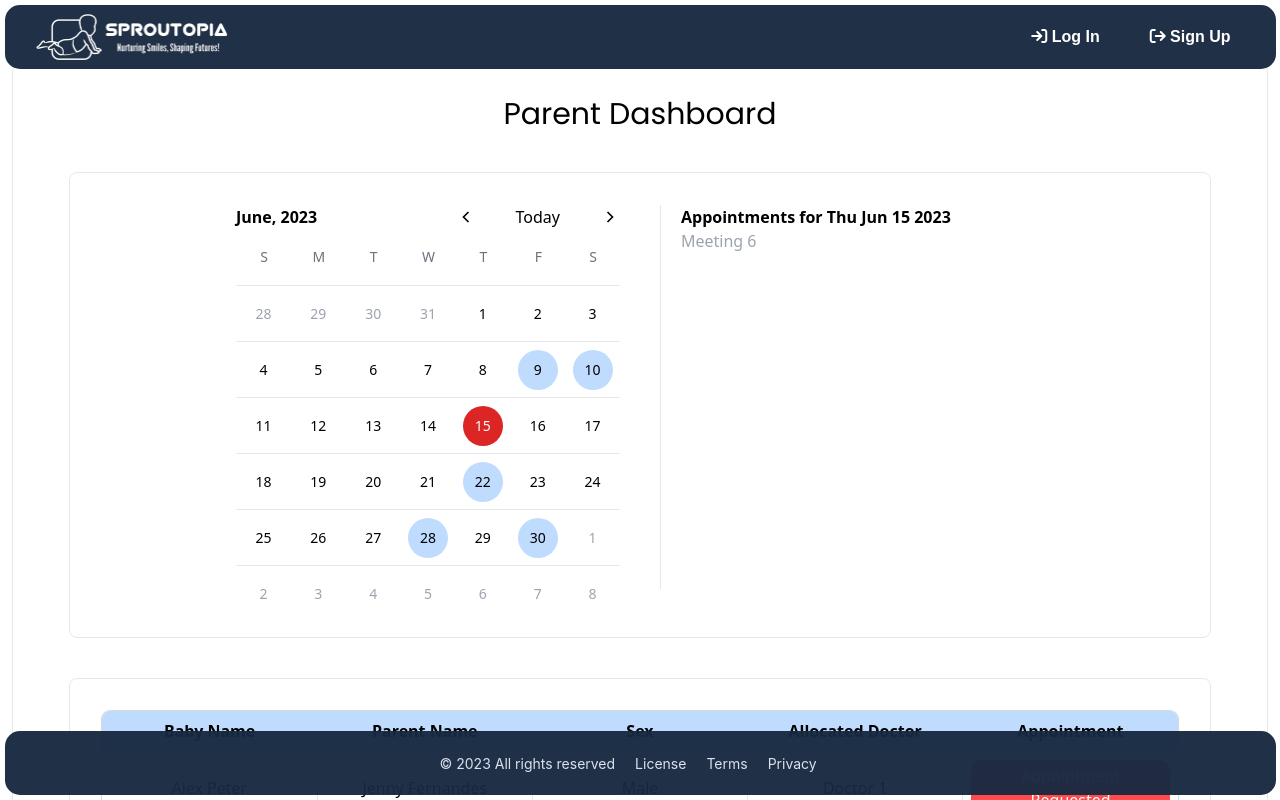
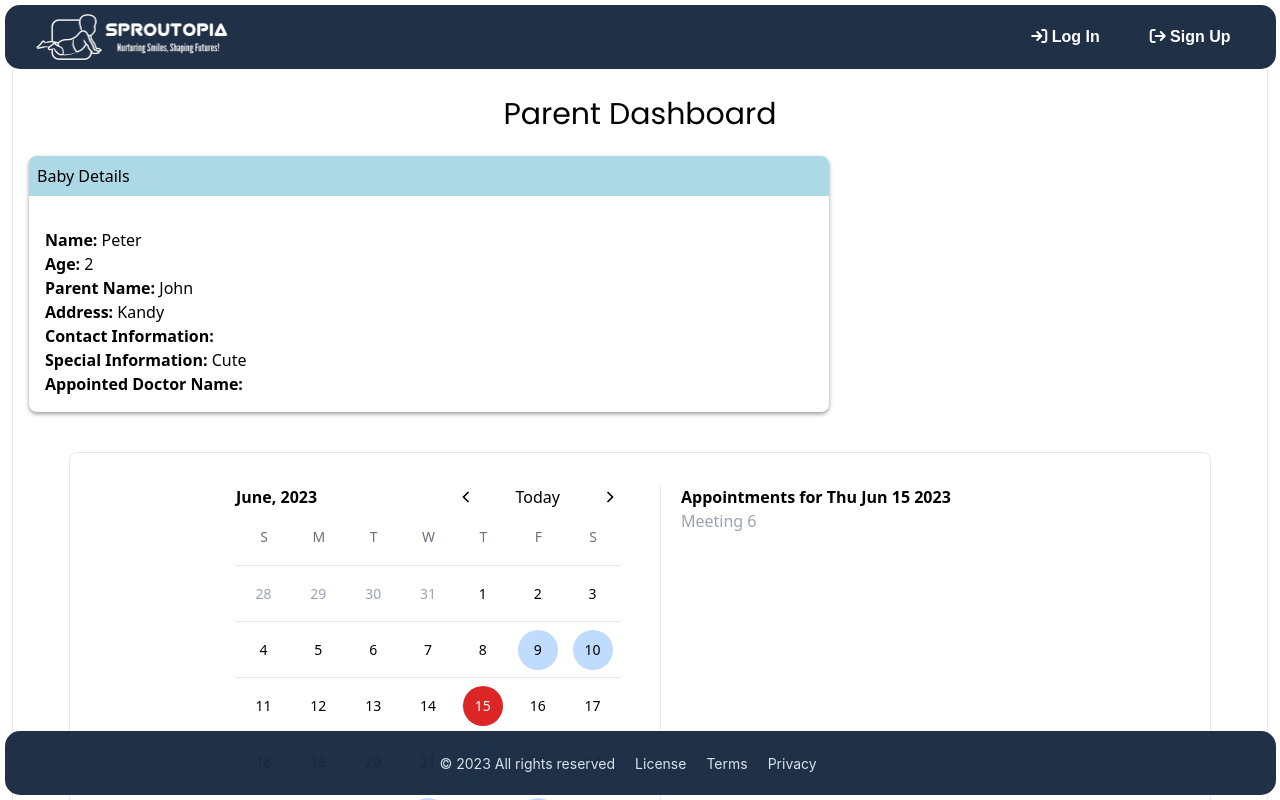
Before and after one commit to cepdnaclk/e19-co225-Baby-Developing-Tracking-System-Web-Application, a React (Vite) app in the folder Front-End/: page /Parent in a window 1280 px wide. Shown: the top 800 px of the page. Built offline with nearby package versions, Linux system fonts and the light colour scheme.

Commit message:
Created BabyDetailsCard for Parent Dashboard and added to parent dashboard

```diff
--- a/Front-End/src/App.jsx
+++ b/Front-End/src/App.jsx
@@ -10,6 +10,7 @@ import DoctorDashboard from "./DoctorDashboard";
 
 import { Home } from "./Home";
 import ParentDashboard from "./ParentDashboard";
+import { BabyRegister } from "./BabyRegister";
 
 function App() {
   const navigate = useNavigate();
@@ -41,6 +42,7 @@ function App() {
           <Route path="/register" element={<Register />} />
           <Route path="/Doctor" element={<DoctorDashboard />} />
           <Route path="/Parent" element={<ParentDashboard />} />
+          <Route path="/BabyRegister" element={<BabyRegister />} />
         </Routes>
     </div>
   );
--- a/Front-End/src/ParentDashboard.jsx
+++ b/Front-End/src/ParentDashboard.jsx
@@ -2,7 +2,7 @@
 
 import React, { useState} from "react";
 import axios from "axios";
-import BabyDetailsCard from "./BabyDetailsCard";
+
 import AppointmentDetailsCard from "./AppointmentDetailsCard";
 import { Nav } from "./Nav";
 import { Footer } from "./Footer";
@@ -10,11 +10,13 @@ import Calendar from "./Calender";
 import { useNavigate } from "react-router-dom";
 import "./ParentDashboard.css";
 import "./AppointmentDetailsCard.css"
+import ParentBabyDetailsCard from "./components/ParentBabyDetailsCard";
 
 const ParentDashboard = () => {
   const [selectedBaby, setSelectedBaby] = useState(null);
   const [selectedAppointment, setSelectedAppointment] = useState(null);
   const [isBabyNotAdded,setIsBabyAdded] = useState(false)
+
   const navigate = useNavigate();
 
 
@@ -37,9 +39,16 @@ const ParentDashboard = () => {
     },
     // Add more baby data as needed
   ];
+  const demoBaby = {
+    name: "Peter",
+    age: 2,
+    parentName : "John",
+    address : "Kandy",
+    specialInformation: "Cute",
 
+  }
   const [selectedBabyTableData,setSelectedBabyTableData] = useState(babyTableData);
-
+  const [babyData,setBabyData] = useState(demoBaby)
   // // Uncomment this to connect the table with the database
   // //(Note that the fields are not correctly matching at the moment)
   // //(Change the endpoint and fields as necessary)
@@ -67,6 +76,32 @@ const ParentDashboard = () => {
 
   //   fetchData();
   // }, []);
+
+// // Method to find out whether you have already registered a baby or not
+//     useEffect(() => {
+//     const fetchData = async () => {
+//       try {
+//         const token = JSON.parse(localStorage.getItem("user"));
+//         const access = token.access_token;
+//         console.log(access);
+
+//         const response = await axios.get('http://localhost:8080/api/v1/parent/babyNotExist', {
+//           headers: {
+//             "Access-Control-Allow-Origin": true,
+//             Authorization: "Bearer " + access
+//           },
+//         });
+
+//         setIsBabyAdded(response.data);
+//         console.log(response.data);
+//       } catch (error) {
+//         console.error('Error fetching data:', error);
+//       }
+//     };
+
+//     fetchData();
+//   }, []);
+
 
 
   // Sample data for the calendar
@@ -109,13 +144,16 @@ const ParentDashboard = () => {
       <div className="parent-dashboard">
         <div className="relative sm:border my-16 mx-3 rounded-lg p-4 flex-row">
           <h1 className="header text-center font-[500] text-3xl">Parent Dashboard</h1>
+          <br/>
           {isBabyNotAdded && <button
 
-          className="link-btn"
-          onClick={() => navigate("/register")}
+          className="accept-button"
+          onClick={() => navigate("/babyregister")}
         >
-          Have'nt added your baby yet
+          Add Baby Details
         </button>}
+
+        {!isBabyNotAdded && <ParentBabyDetailsCard baby = {babyData}/>}
 
           <Calendar />
           <div className="baby-table sm:mx-10 my-10 scale-60 sm:scale-100 sm:border rounded-lg sm:p-8 sm:pb-12">
--- /dev/null
+++ b/Front-End/src/components/ParentBabyDetailsCard.css
@@ -0,0 +1,36 @@
+/* ParentBabyDetailsCard.css */
+
+.parent-baby-details-card {
+
+    backdrop-filter: blur(3px);
+    z-index: 9999;
+    width: 800px;
+    background-color: white;
+    border-radius: 8px;
+    box-shadow: 0px 2px 4px rgba(0, 0, 0, 0.4);
+  }
+
+  .card-header {
+    display: flex;
+    justify-content: space-between;
+    align-items: center;
+    padding: 8px;
+    background-color: lightblue;
+    border-top-left-radius: 8px;
+    border-top-right-radius: 8px;
+  }
+
+  .card-header h3 {
+    margin: 0;
+  }
+
+  .close-button {
+    background-color: transparent;
+    border: none;
+    cursor: pointer;
+    font-size: 18px;
+  }
+
+  .card-content {
+    padding: 16px;
+  }
--- /dev/null
+++ b/Front-End/src/components/ParentBabyDetailsCard.jsx
@@ -0,0 +1,46 @@
+// BabyDetailsCard.jsx
+import "./ParentBabyDetailsCard.css"
+import React from 'react';
+
+
+const ParentBabyDetailsCard = ({baby}) => {
+  return (
+    <div className="parent-baby-details-card">
+      <div className="card-header">
+        <h3>Baby Details</h3>
+
+      </div>
+      <div className="card-content">
+        <div className="baby-info">
+          <div>
+            <strong>Name:</strong> {baby.name}
+          </div>
+          <div>
+            <strong>Age:</strong> {baby.age}
+          </div>
+          <div>
+            <strong>Parent Name:</strong> {baby.parentName}
+          </div>
+          <div>
+            <strong>Address:</strong> {baby.address}
+          </div>
+          <div>
+            <strong>Contact Information:</strong> {baby.contactInformation}
+          </div>
+          <div>
+            <strong>Special Information:</strong> {baby.specialInformation}
+          </div>
+          <div>
+            <strong>Appointed Doctor Name:</strong> {baby.appointedDoctor}
+          </div>
+        </div>
+        {/* <div className="vaccination-timeline">
+          <h4>Vaccination Timeline</h4>
+          <VaccinationTimeline/>
+        </div> */}
+      </div>
+    </div>
+  );
+};
+
+export default ParentBabyDetailsCard;
```
